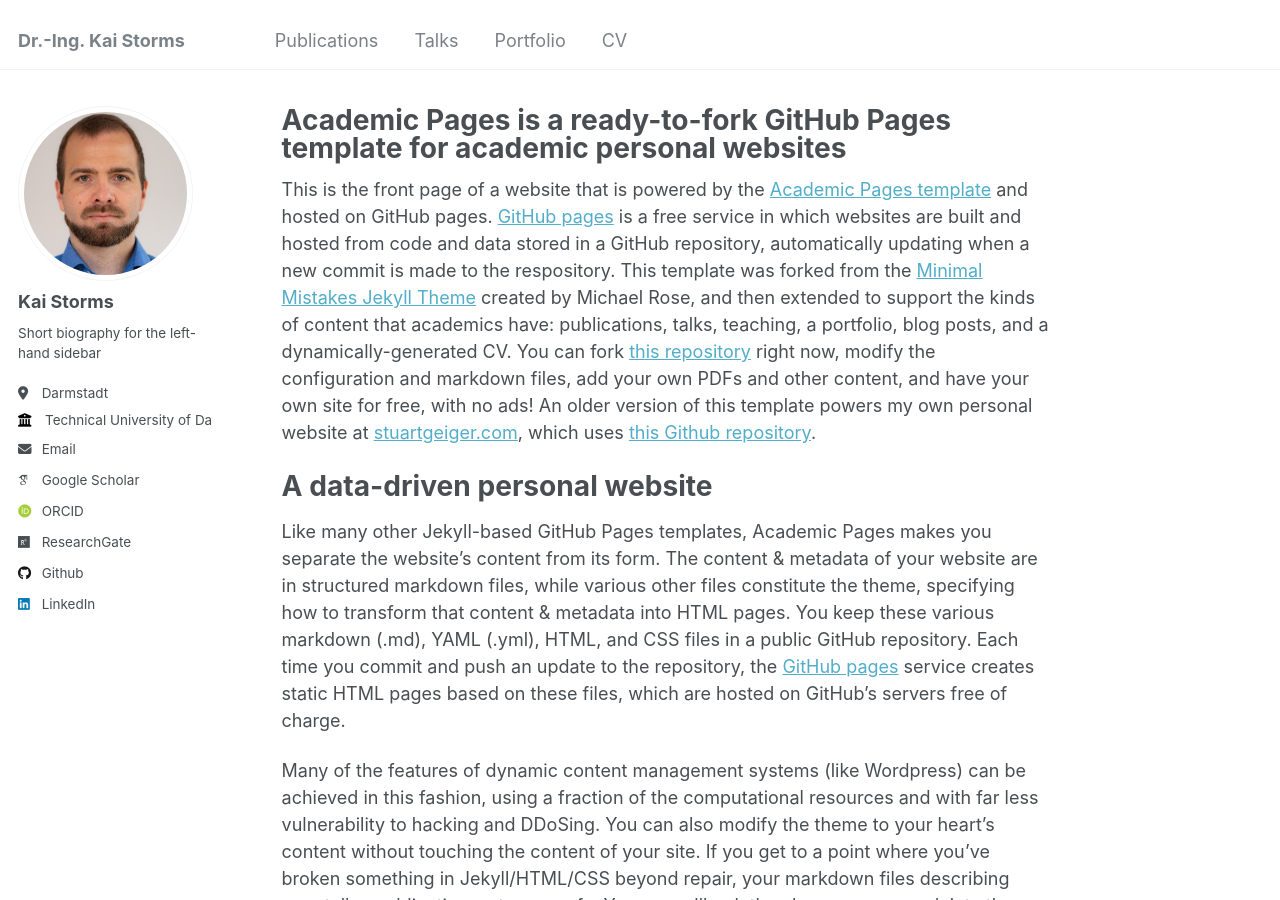
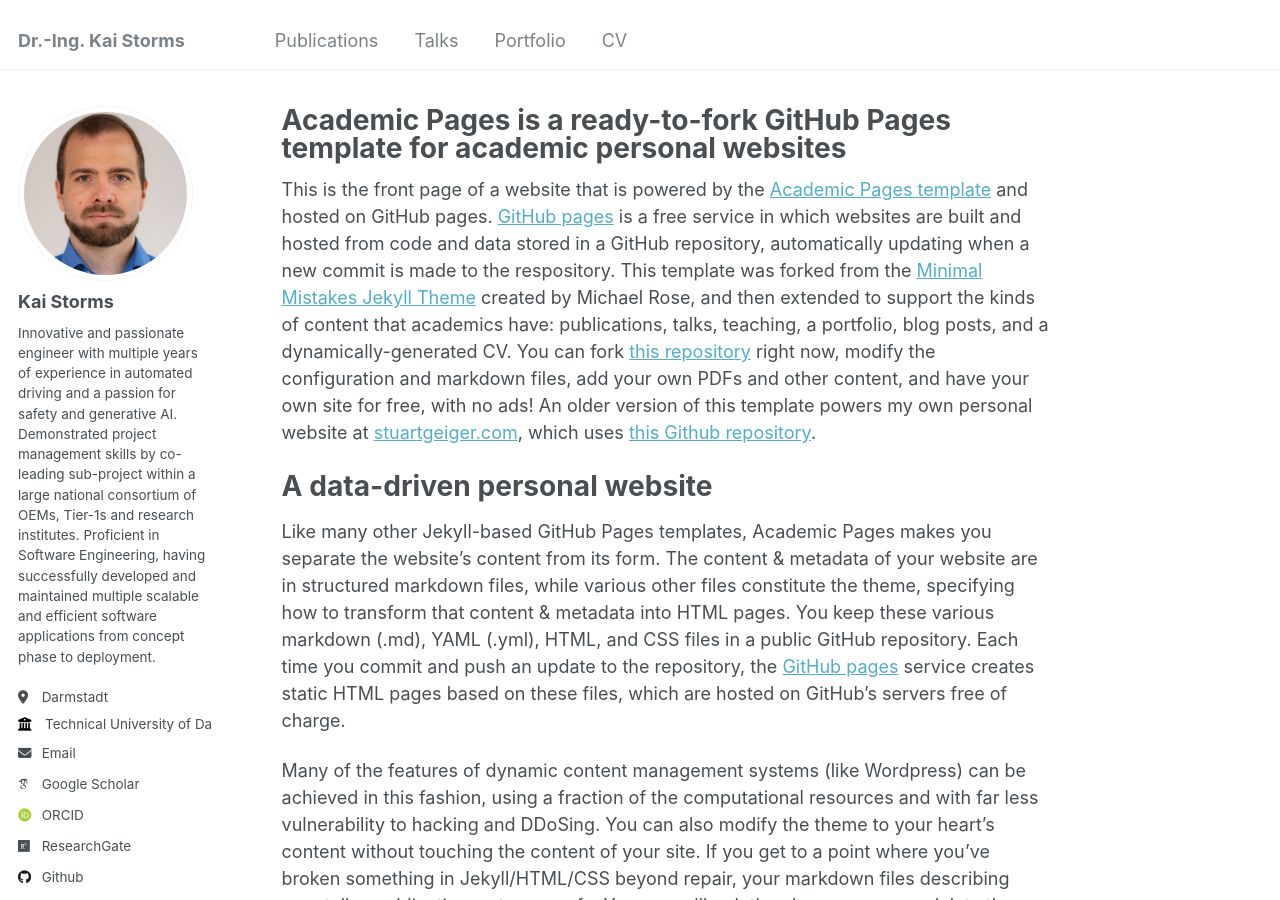
Before and after one commit to kai-storms/kai-storms.github.io, a Jekyll site: the page built from _pages/about.md, in a window 1280 px wide and 900 px high. Built offline with Jekyll 4.4.1, drawn with Linux system fonts in a browser that asks for light colours; some web fonts are replaced.

Commit message:
updated short bio

```diff
--- a/_config.yml
+++ b/_config.yml
@@ -24,7 +24,9 @@
   avatar           : "profile.png"
   name             : "Kai Storms"
   pronouns         : # example: "she/her"
-  bio              : "Short biography for the left-hand sidebar"
+  bio              : "Innovative and passionate engineer with multiple years of experience in automated driving and a passion for safety and generative AI.
+Demonstrated project management skills by co-leading sub-project within a large national consortium of OEMs, Tier-1s and research institutes.
+Proficient in Software Engineering, having successfully developed and maintained multiple scalable and efficient software applications from concept phase to deployment."
   location         : "Darmstadt"
   employer         : "Technical University of Darmstadt"
   uri              : # URL
```
